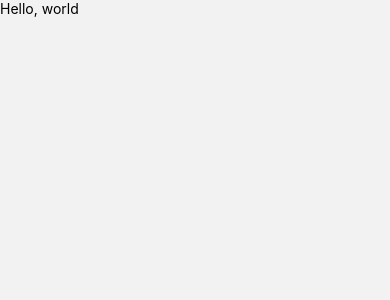
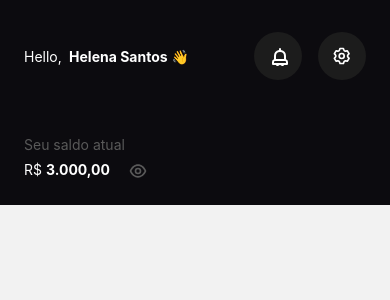
Before and after one commit to viniciusrodrigues1a/bits, a React Native app: screen / in a window 390 px wide. Shown: the top 300 px of the page. Built offline with nearby package versions, Linux system fonts and the light colour scheme.

Commit message:
feat: header

```diff
--- a/src/Home.tsx
+++ /dev/null
@@ -1,6 +0,0 @@
-import React from "react";
-import { Text } from "react-native";
-
-export const Home = () => {
-  return <Text>Hello</Text>;
-};
--- a/src/feature/home/screens/Home/Home.container.tsx
+++ b/src/feature/home/screens/Home/Home.container.tsx
@@ -11,6 +11,6 @@ export type HomeParams = undefined;
 
 export const HomeContainer: React.FC<
   HomeNavigationScreenProps<HomeNavigationRoutes.HOME>
-> = () => {
+> = ({ navigation, route }) => {
   return <HomeView />;
 };
--- a/src/feature/home/screens/Home/Home.view.tsx
+++ b/src/feature/home/screens/Home/Home.view.tsx
@@ -1,6 +1,45 @@
 import React from "react";
-import { Text } from "react-native";
+import { Text, View } from "react-native";
+import { TouchableOpacity } from "react-native-gesture-handler";
+import { SafeAreaView } from "react-native-safe-area-context";
 
+import { Icon } from "@/components";
+import { colors } from "@/styles/colors";
+
+import { styles } from "./styles";
 export const HomeView = () => {
-  return <Text>Hello, world</Text>;
+  return (
+    <SafeAreaView>
+      <View style={styles.headerContainer}>
+        <View style={styles.headerTopContent}>
+          <Text style={styles.userLabel}>
+            Hello, <Text style={styles.userLabelHighlited}> Helena Santos</Text>{" "}
+            👋
+          </Text>
+
+          <View style={styles.iconsContainer}>
+            <TouchableOpacity style={styles.iconWrapper}>
+              <Icon color="white" size={20} name="Bell" />
+            </TouchableOpacity>
+            <TouchableOpacity style={{ ...styles.iconWrapper, marginLeft: 16 }}>
+              <Icon color="white" size={20} name="Engine" />
+            </TouchableOpacity>
+          </View>
+        </View>
+
+        <View>
+          <Text style={styles.balanceLabel}>Seu saldo atual</Text>
+
+          <View style={styles.balanceWrapper}>
+            <Text style={styles.balanceCoinLabel}>
+              R$ <Text style={styles.balanceValue}>3.000,00</Text>
+            </Text>
+            <TouchableOpacity style={{ marginLeft: 18 }}>
+              <Icon color={colors.secundaryDark} size={20} name="Eye" />
+            </TouchableOpacity>
+          </View>
+        </View>
+      </View>
+    </SafeAreaView>
+  );
 };
--- /dev/null
+++ b/src/feature/home/screens/Home/styles.tsx
@@ -0,0 +1,55 @@
+import { StyleSheet } from "react-native";
+
+import { colors } from "@/styles/colors";
+
+const SIDE_SPACEMENT = 24;
+export const styles = StyleSheet.create({
+  container: {},
+  headerContainer: {
+    backgroundColor: colors.primaryDark,
+    paddingLeft: SIDE_SPACEMENT,
+    paddingRight: SIDE_SPACEMENT,
+    paddingTop: 32,
+    paddingBottom: 24,
+  },
+
+  headerTopContent: {
+    flexDirection: "row",
+    justifyContent: "space-between",
+    alignItems: "center",
+    marginBottom: 56,
+  },
+  userLabel: {
+    color: "white",
+  },
+  userLabelHighlited: {
+    color: "white",
+    fontWeight: "bold",
+  },
+
+  iconsContainer: {
+    flexDirection: "row",
+  },
+  iconWrapper: {
+    backgroundColor: colors.neutralDark,
+    width: 48,
+    height: 48,
+    justifyContent: "center",
+    alignItems: "center",
+    borderRadius: 50,
+  },
+  balanceWrapper: {
+    flexDirection: "row",
+  },
+  balanceLabel: {
+    color: colors.secundaryDark,
+    marginBottom: 8,
+  },
+  balanceCoinLabel: {
+    color: "white",
+  },
+  balanceValue: {
+    color: "white",
+    fontWeight: "bold",
+  },
+});
--- /dev/null
+++ b/src/styles/colors.ts
@@ -0,0 +1,7 @@
+export const colors = {
+  primaryDark: "#0C0B0F",
+  neutralDark: "#1C1C1C",
+  secundaryDark: "#595959",
+  primaryGray: "#ECECEC",
+  neutralGray: "#A7A7A7",
+};
```
